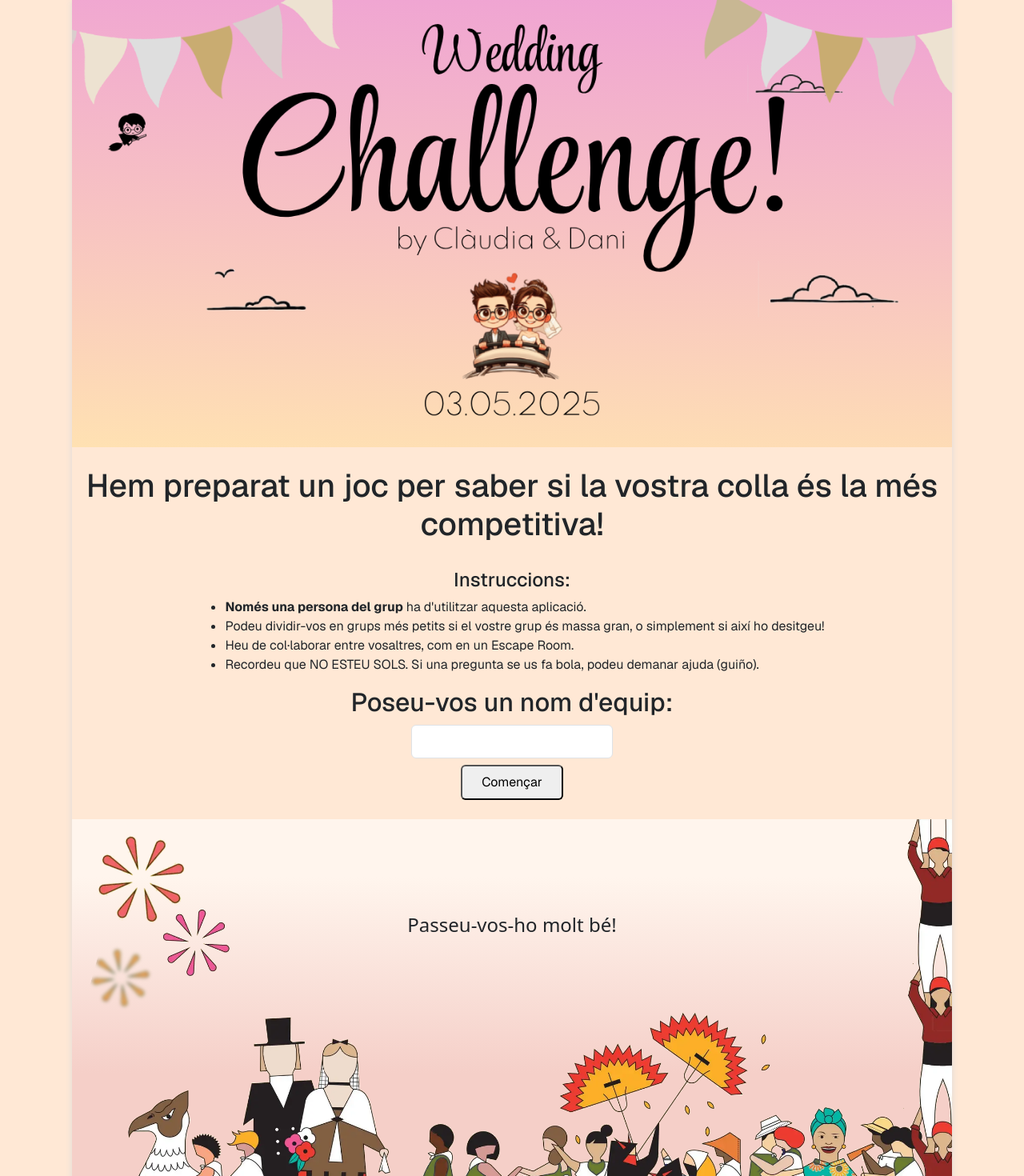
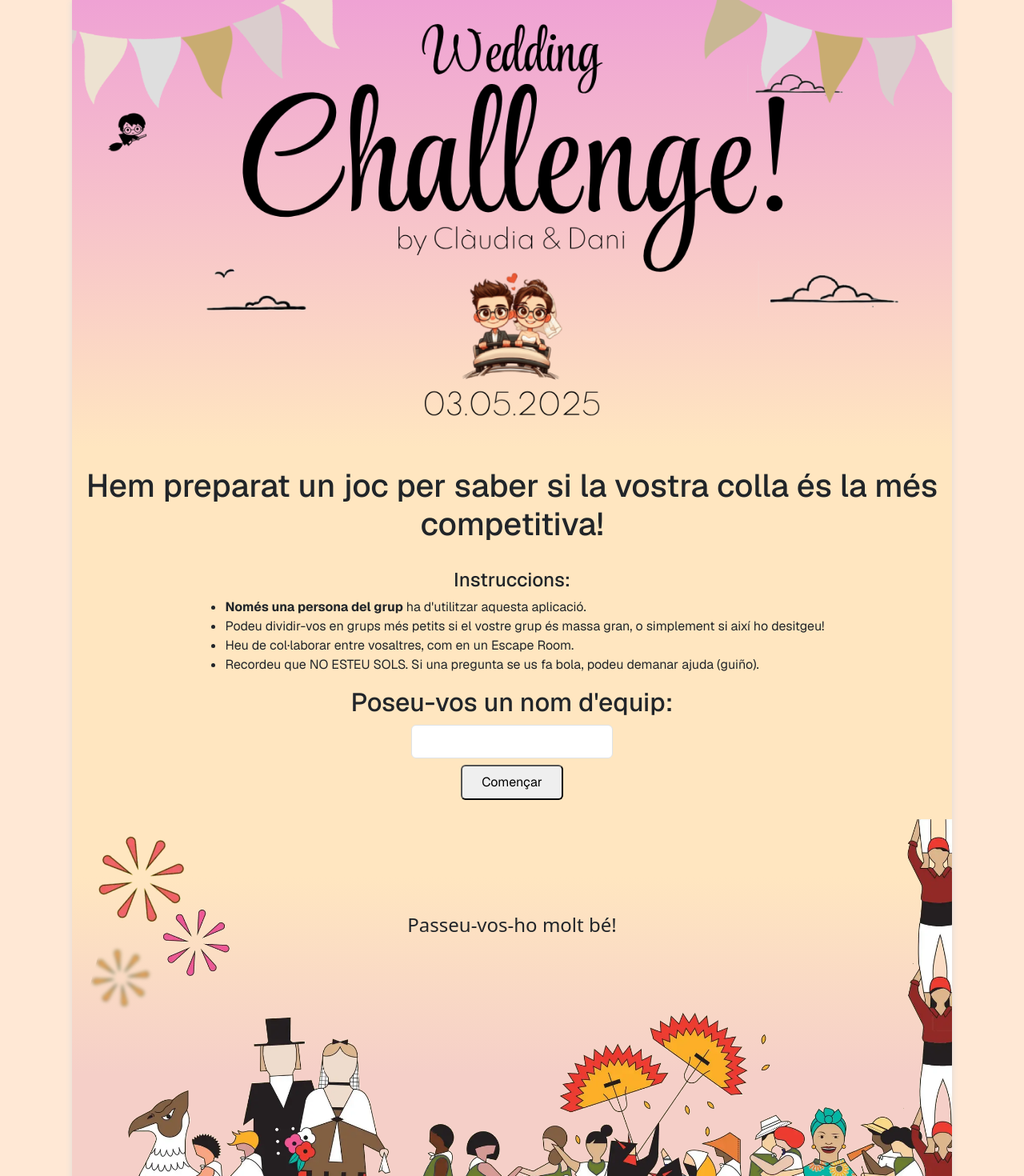
Before and after one commit to daxin3/joc-boda, a Next.js app: page /joc-boda/ in a window 1280 px wide. Shown: the top 1470 px of the page at 80% size. Built offline with nearby package versions, Linux system fonts and the light colour scheme.

Commit message:
Revisió estils globals i posicionament

```diff
--- a/src/app/globals.css
+++ b/src/app/globals.css
@@ -13,7 +13,7 @@
 
 html,
 body {
-  --bs-body-bg: #ffe8d5;
+  --bs-body-bg: #ffe6c0;
   margin:    0 auto;
   max-width: 1100px;
   overflow-x: hidden;
@@ -39,12 +39,14 @@ body {
 }
 
 main {
-  flex: 1;
+  display: flex;
+  flex-direction: column;
+  min-height: 100vh
 }
 
 footer {
   background: #fbe9cd;
-  background: linear-gradient(0deg, #f5cfc8 56%, #fff5ed 90%);
+  background: linear-gradient(0deg, #f5cfc8 56%, #ffe6c0 90%);
 }
 
 * {
--- a/src/app/page.module.css
+++ b/src/app/page.module.css
@@ -16,7 +16,7 @@
   --button-primary-hover: #383838;
   --button-secondary-hover: #f2f2f2;
 
-  background-color: #ffe8d5;
+  /*background-color: #ffe8d5;*/
   display: flow;
   grid-template-rows: 20px 1fr 20px;
   align-items: center;
@@ -231,7 +231,7 @@ a.secondary {
 
 .header_background {
   background: #fbe9cd;
-    background: linear-gradient(3deg, #ffe1b2 0%, #efa2d4 100%);
+    background: linear-gradient(0deg, #ffe6c0 0%, #efa2d4 100%);
 }
 
 .call_to_action_background {
--- a/src/app/page.tsx
+++ b/src/app/page.tsx
@@ -531,13 +531,29 @@ export default function Home() {
     }
   };
 
+  /*
+  return (
+    <>
+      <main>
+        <div style={{ flex: '1' }}>
+          <LaCapcelera />
+
+        </div>
+
+        <div style={{ height: 'auto' }}>
+          <FooterPersonalitzat />
+        </div>
+      </main>
+    </>
+  ); */
 
 
   if (wellcome) {
     return (
-      <div>
+      <>
 
-        <div className='contenidor-principal' >
+        <main>
+          <div style={{ flex: '1' }}>
             <LaCapcelera />
 
             <div className={styles.page}>
@@ -573,17 +589,26 @@ export default function Home() {
               <br /><br />
 
             </div>
+
+
           </div>
 
+          <div style={{ height: 'auto' }}>
             <FooterPersonalitzat />
           </div>
+        </main>
+
+      </>
+
     );
   }
 
   if (acabat) {
     return (
-      <div >
-        <main className='contenidor-principal'>
+      <>
+
+        <main>
+          <div style={{ flex: '1' }}>
             <LaCapcelera />
             <ConfettiReal />
 
@@ -595,17 +620,24 @@ export default function Home() {
               <h1>🎉 Felicitats! 🎉</h1>
               <h3>Heu completat el repte!</h3>
             </div>
+          </div>
+
+          <div style={{ height: 'auto' }}>
             <FooterPersonalitzat />
+          </div>
         </main>
 
-      </div>
+      </>
+
     );
   }
 
   return (
-    <div >
+    <>
+
+      <main>
+        <div style={{ flex: '1' }}>
           <LaCapcelera />
-
           <div className={styles.page}>
             <div className="text-start" ></div>
             <br />
@@ -650,8 +682,15 @@ export default function Home() {
 
 
           </div>
+        </div>
+
+        <div style={{ height: 'auto' }}>
           <FooterPersonalitzat />
         </div>
+      </main>
+
+    </>
+
   );
 
 
```
Lines whose indentation alone changed are shown as unchanged.
